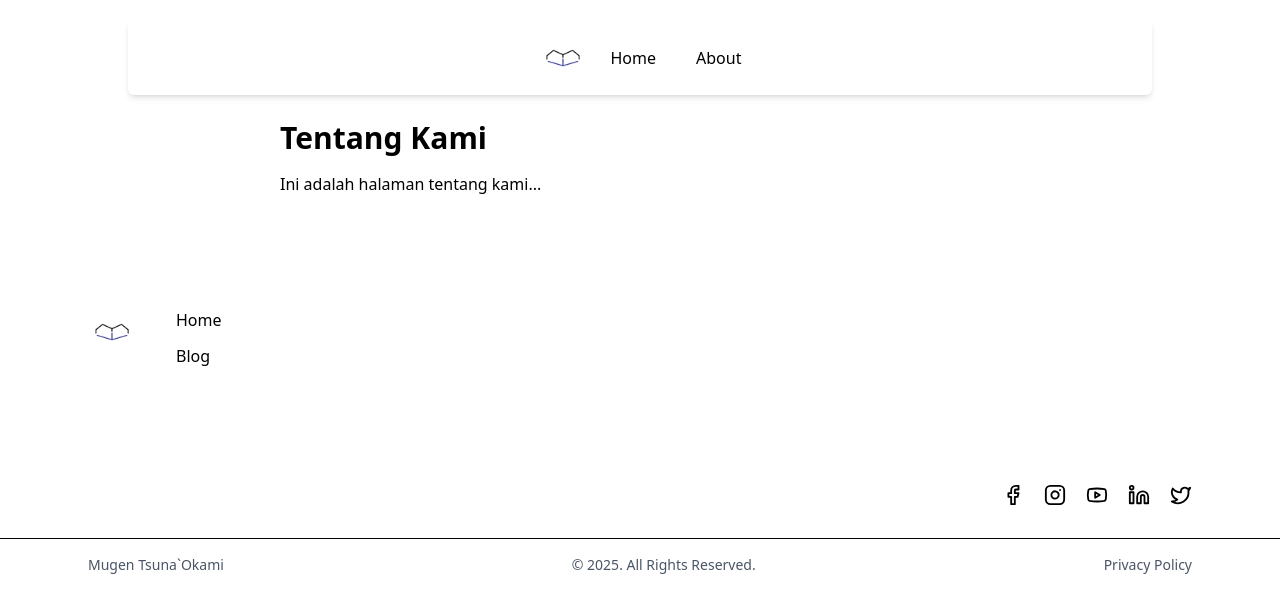
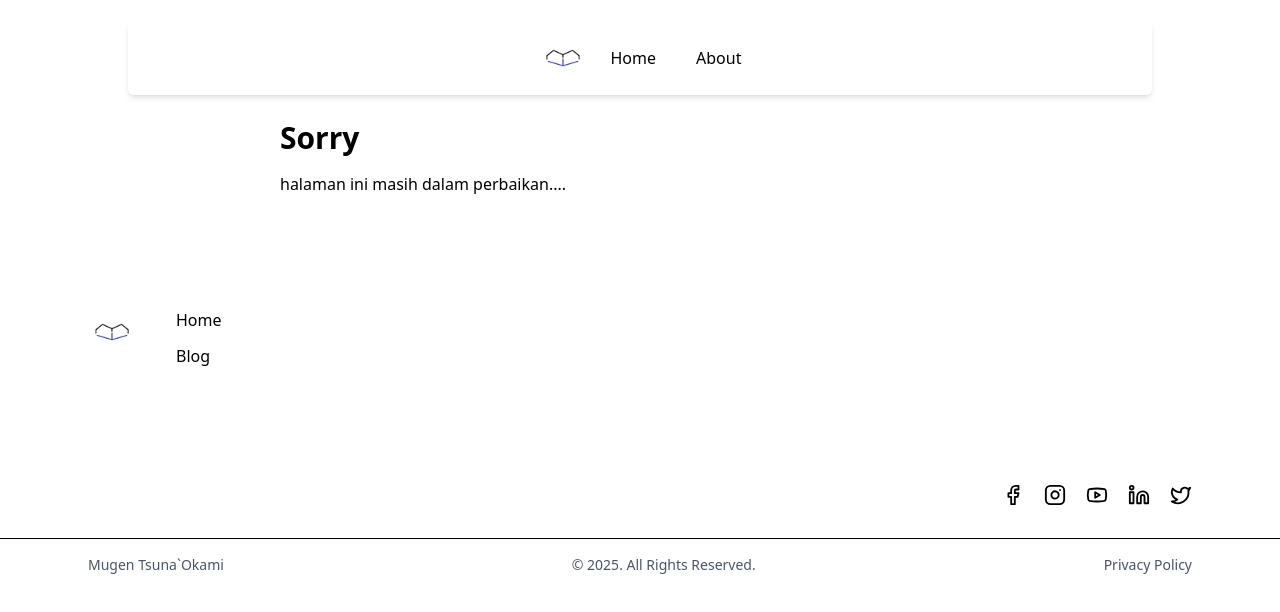
Before and after one commit to marzaananda/mugen-news, a React (Vite) app: page /About in a window 1280 px wide. Shown: the top 612 px of the page. Built offline with nearby package versions, Linux system fonts and the light colour scheme.

Commit message:
new update

```diff
--- a/src/components/About.jsx
+++ b/src/components/About.jsx
@@ -1,8 +1,8 @@
 export default function About() {
   return (
     <div className="max-w-3xl mx-auto px-6 py-8 pt-[120px]">
-      <h1 className="text-3xl font-bold mb-4">Tentang Kami</h1>
-      <p>Ini adalah halaman tentang kami...</p>
+      <h1 className="text-3xl font-bold mb-4">Sorry</h1>
+      <p>halaman ini masih dalam perbaikan....</p>
     </div>
   );
 }
```
